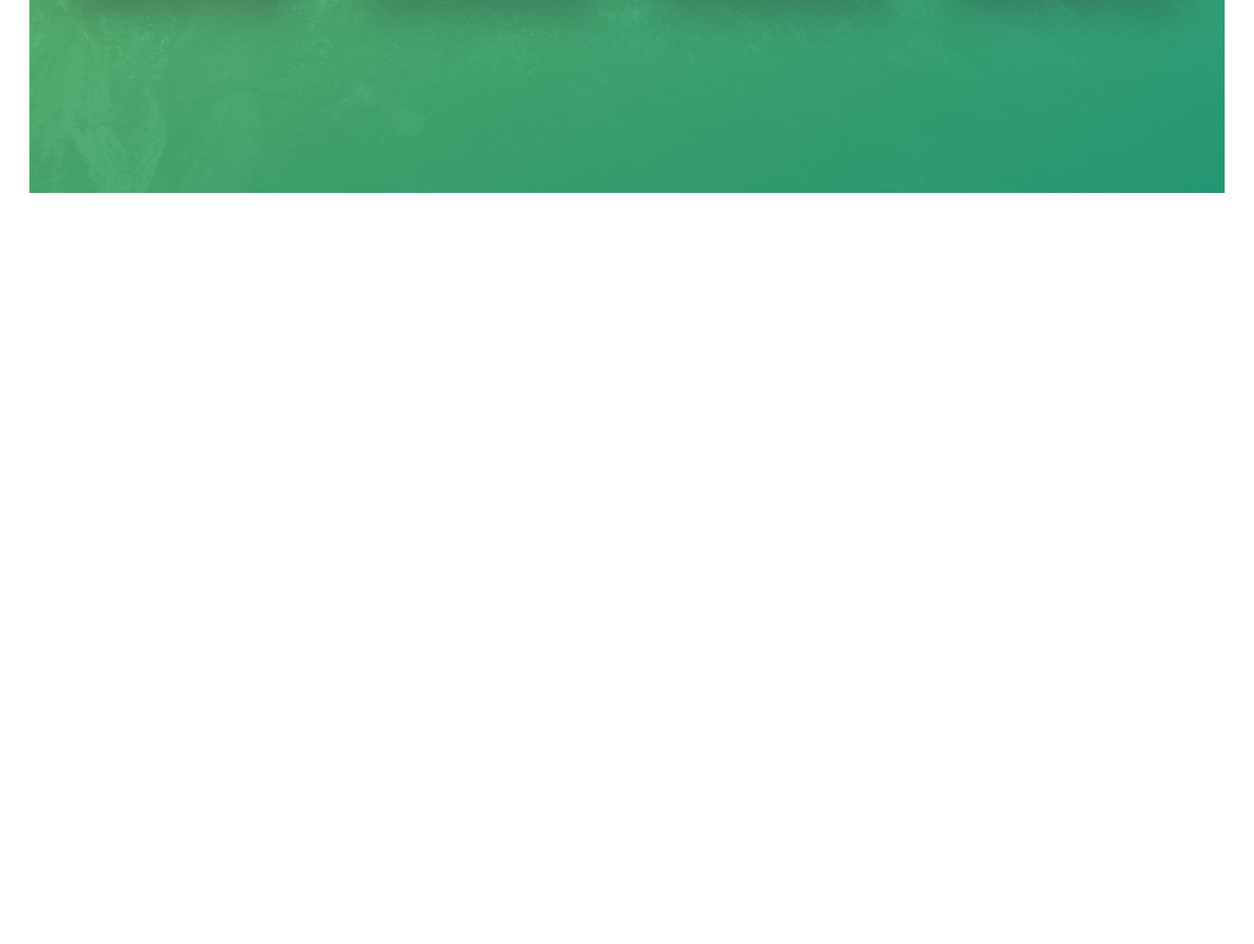
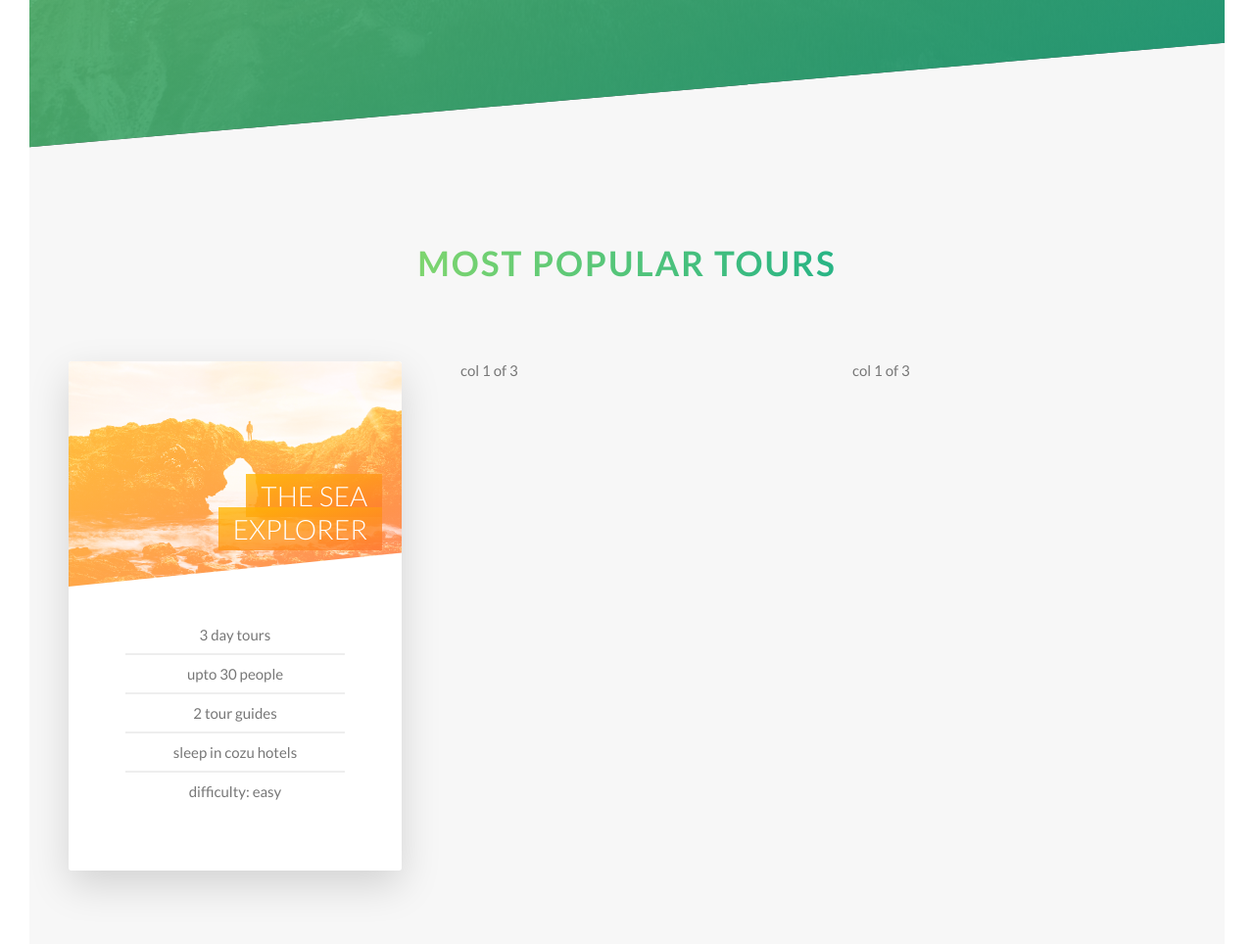
Before and after one commit to aijaa/advanced-css, a website: page index.html in a window 1280 px wide. Shown: the part 1992-2956 px from the top of the page at 98% size. Before the commit the page ends 2219 px from the top, so only its background shows below. Drawn offline with Linux system fonts and the light colour scheme.

Commit message:
tours sec almost done..

```diff
--- a/index.html
+++ b/index.html
@@ -100,6 +100,56 @@
                     </div>
                 </div>
             </section>
+
+            <section class="section-tours">
+                    <div class="u-center-text u-margin-bottom-big">
+                        <h2 class="heading-secondary">
+                            most popular tours
+                        </h2>
+                    </div>
+                    <div class="row">
+                            <div class="col-1-of-3 card ">
+                                <div class="card__side card__side--front">
+                                    <div class="card__picture card__picture--1">
+                                        &nbsp;
+                                    </div>
+                                    <h4 class="card__heading">
+                                        <span class="card__heading-span card__heading-span--1">
+                                            the sea explorer
+                                        </span>
+                                    </h4>
+                                    <div class="card__details">
+                                        <ul>
+                                            <li>3 day tours</li>
+                                            <li>upto 30 people</li>
+                                            <li>2 tour guides</li>
+                                            <li>sleep in cozu hotels</li>
+                                            <li>difficulty: easy</li>
+                                        </ul>
+                                    </div>
+                                </div>
+                                <div class="card__side card__side--back card__side--back-1 ">
+                                    <div class="card__cta">
+                                        <div class="card__price-box">
+                                            <p class="card__price-only u-margin-bottom-sm">
+                                                only
+                                            </p>
+                                            <p class="card__price-value u-margin-bottom-big">$297</p>
+                                        </div>
+                                        <a href="#" class="btn btn-white">Book Now</a>
+                                    </div>
+
+                                </div>
+                            </div>
+                            <div class="col-1-of-3 card">
+                                col 1 of 3
+                            </div>
+                            <div class="col-1-of-3 card">
+                                col 1 of 3
+                            </div>
+                        </div>
+
+            </section>
         </main>
 
         <!-- <section class="grid-test">
--- a/sass/abstracts/_variables.scss
+++ b/sass/abstracts/_variables.scss
@@ -3,6 +3,13 @@
 $color-primary:#55c57a;
 $color-primary-light:#7ed56f;
 $color-primary-dark:#28b485;
+
+$color-secondary-light:#ffb900;
+$color-secondary-dark:#ff7730;
+
+$color-tertiary-light:#2998ff;
+$color-tertiary-dark:#5643fa;
+
 $color-grey-dark:#777777;
 $color-black:#2c2c2e;
 $color-white:rgb(255, 255, 255);
--- /dev/null
+++ b/sass/components/_card.scss
@@ -0,0 +1,109 @@
+.card{
+    position: relative;
+    height: 50rem;
+    perspective: 150rem;
+    -moz-perspective: 150rem;
+    &__side{
+        height: 52rem;
+        transition: all .8s ease;
+        position: absolute;
+        top: 0;
+        left: 0;
+        width: 100%;
+        backface-visibility: hidden;
+        border-radius: 3px;
+        overflow: hidden;
+        box-shadow: 0 1.5rem 4rem rgba(0, 0, 0, 0.15);
+        &--front{
+            background-color: #fff;
+        }
+        &--back{
+            transform: rotateY(180deg);
+            &-1{
+                background-image: linear-gradient(to right bottom , $color-secondary-light,$color-secondary-dark);
+            }
+        }
+    }
+
+
+    &__picture{
+        background-size: cover;
+        height: 23rem;
+        background-blend-mode: screen;
+        -webkit-clip-path: polygon(0 0, 100% 0, 100% 85%, 0 100%);
+        clip-path: polygon(0 0, 100% 0, 100% 85%, 0 100%);
+        border-top-left-radius: 3px;
+        border-top-right-radius: 3px;
+        &--1{
+            background-image: linear-gradient(to right bottom, #ffb900, #ff7730), url(../img/nat-5.jpg);
+        }
+    }
+    &:hover &__side--front{
+        transform: rotateY(-180deg);
+    }
+    &:hover &__side--back{
+        transform: rotateY(0deg);
+    }
+
+
+    &__heading{
+        font-size: 2.8rem;
+        font-weight: 300;
+        text-transform: uppercase;
+        text-align: right;
+        color: #fff;
+        position: absolute;
+        top: 12rem;
+        right: 2rem;
+        width: 75%;
+    }
+
+    &__heading-span{
+        &--1{
+            background-image: linear-gradient(to right bottom, rgba(#ffb900,0.8), rgba(#ff7730,0.8));
+            padding: .5rem 1.5rem;
+            -webkit-box-decoration-break: clone;
+            box-decoration-break: clone;
+
+            // width: 75%;
+        }
+    }
+
+    &__details{
+        padding: 3rem;
+        ul{
+            width: 80%;
+            list-style: none;
+            margin: 0 auto;
+            li{
+                padding: 1rem;
+                text-align: center;
+                font-size: 1.5rem;
+                &:not(:last-child){
+                    border-bottom: 2px solid #EEE;
+                }
+
+            }
+        }
+    }
+
+    &__cta{
+        position: absolute;
+        top: 50%;
+        left: 50%;
+        transform: translate(-50%,-50%);
+        text-align: center;
+        width: 90%;
+        color: $color-white;
+    }
+    &__price-only{
+        font-size: 1.4rem;
+        text-transform: uppercase;
+
+
+    }
+    &__price-value{
+        font-size: 6rem;
+        font-weight: 100;
+    }
+}
--- a/sass/components/_feature-box.scss
+++ b/sass/components/_feature-box.scss
@@ -19,7 +19,7 @@
         transform: translateY(-1.5rem) scale(1.03);
     }
     &__text{
-        // letter-spacing: 200%;
+        // letter-spacing: 20px;
         line-height: 170%;
     }
 }
--- a/sass/main.scss
+++ b/sass/main.scss
@@ -23,3 +23,4 @@ Dark green: #28b485
 @import "components/buttons";
 @import "components/composition";
 @import "components/feature-box";
+@import "components/card.scss";
--- a/sass/pages/_home.scss
+++ b/sass/pages/_home.scss
@@ -11,4 +11,15 @@
         rgba($color-primary-light,0.8),
         rgba($color-primary-dark,0.8)
     ), url(../img/nat-4.jpg);
+    transform: skewY(-5deg);
+    margin-top: -10rem;
+    & > *{
+        transform: skewY(5deg);
+    }
 }
+
+.section-tours{
+    background-color: $color-grey-light-1;
+    margin-top: -10rem;
+    padding: 25rem 0 50rem 0;
+}
```
Also changed, not shown: css/style.css, 2 other files.
